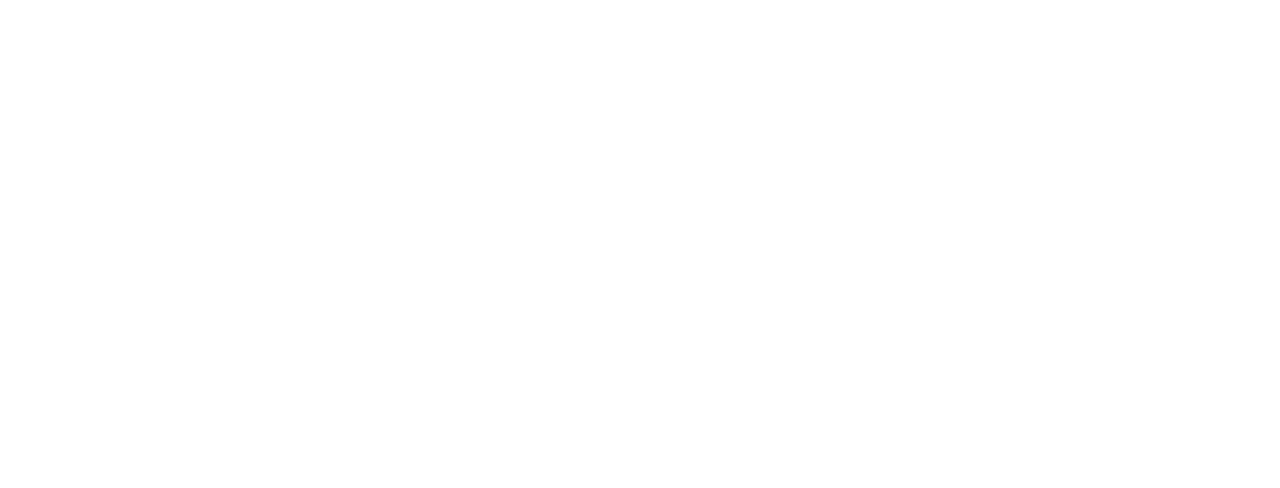
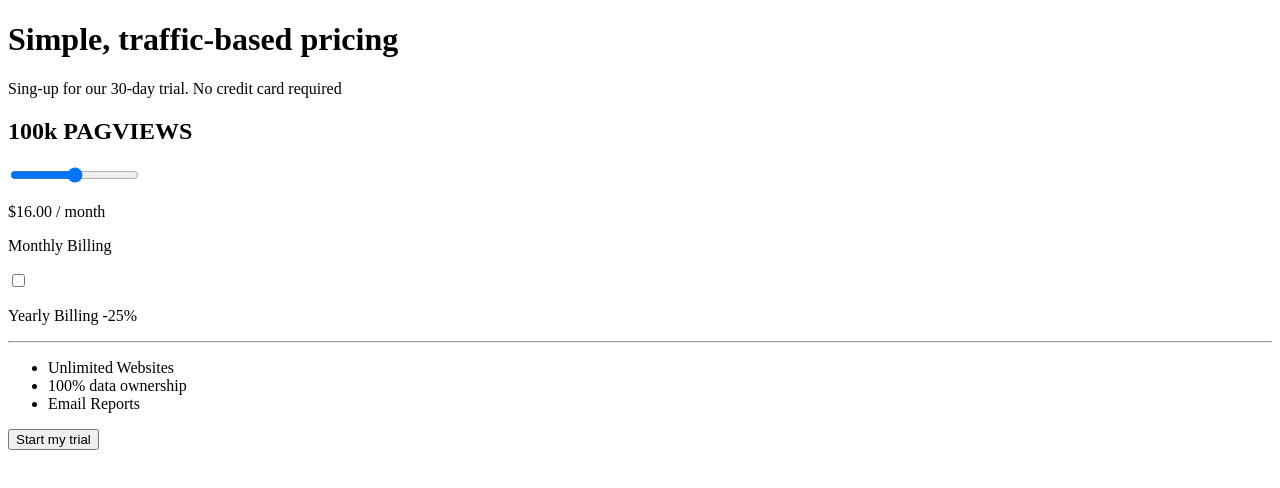
Before and after one commit to AIY7788/interactive-pricing-component-ts, a React (Vite) app: page / in a window 1280 px wide. Shown: the top 488 px of the page. Built offline with nearby package versions, Linux system fonts and the light colour scheme.

Commit message:
Add initial layout and pricing structure to App component

```diff
--- a/src/App.tsx
+++ b/src/App.tsx
@@ -3,9 +3,51 @@
 function App() {
   return (
     <>
+      <div className="hero-section">
+        <h1>Simple, traffic-based pricing</h1>
+        <p>
+          Sing-up for our 30-day trial.
+          No credit card required
+        </p>
+      </div>
 
+      <div className="page-views">
+        <h2>100k PAGVIEWS</h2>
+        <div className="range-section">
+          <input
+            type="range"
+            className='slice-range'
+            min={0}
+            max={100}
+            // value={20}
+          />
+        </div>
+
+        <p className='price'>
+          <span>$16.00</span> / month
+        </p>
+
+        <div className="billing">
+          <p>Monthly Billing</p>
+          <label className="toggle-section">
+            <input type="checkbox" />
+            <span className='slice-toggle'></span>
+          </label>
+          <p>Yearly Billing <span>-25%</span></p>
+        </div>
+
+        <hr />
+
+        <ul>
+          <li>Unlimited Websites</li>
+          <li>100% data ownership</li>
+          <li>Email Reports</li>
+        </ul>
+
+        <button>Start my trial</button>
+      </div>
     </>
-  )
+  );
 }
 
 export default App
```
